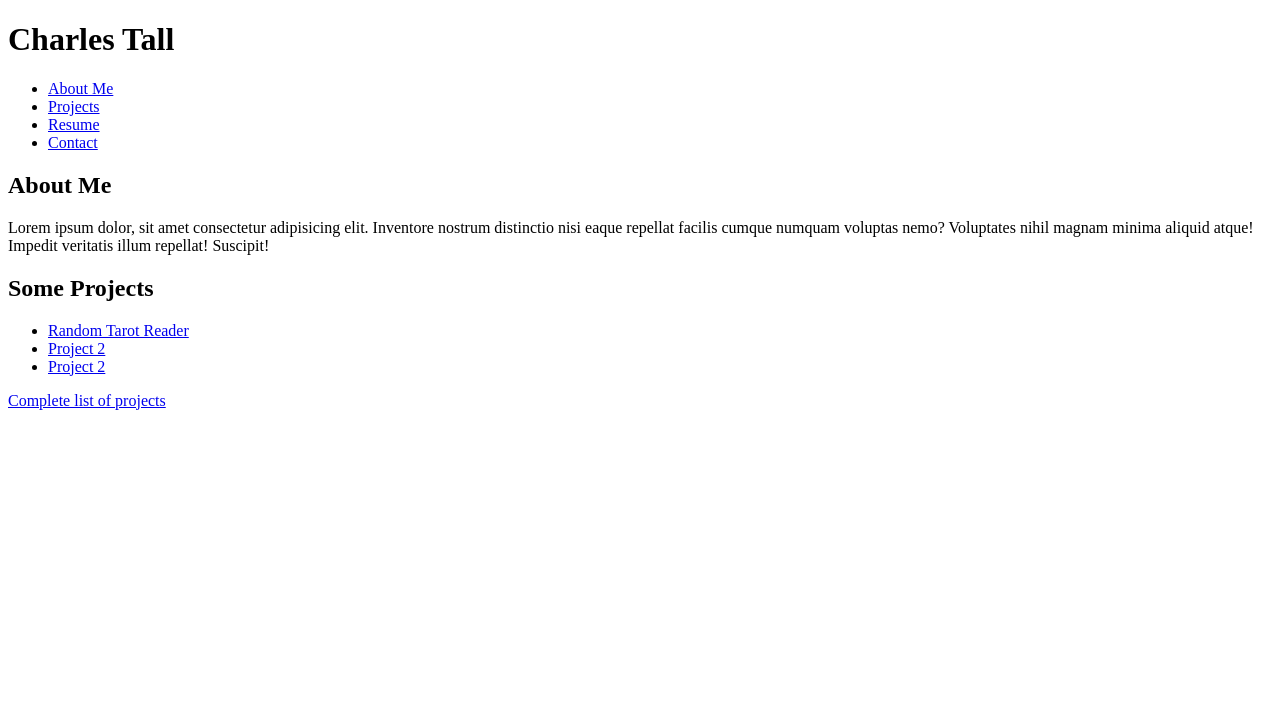
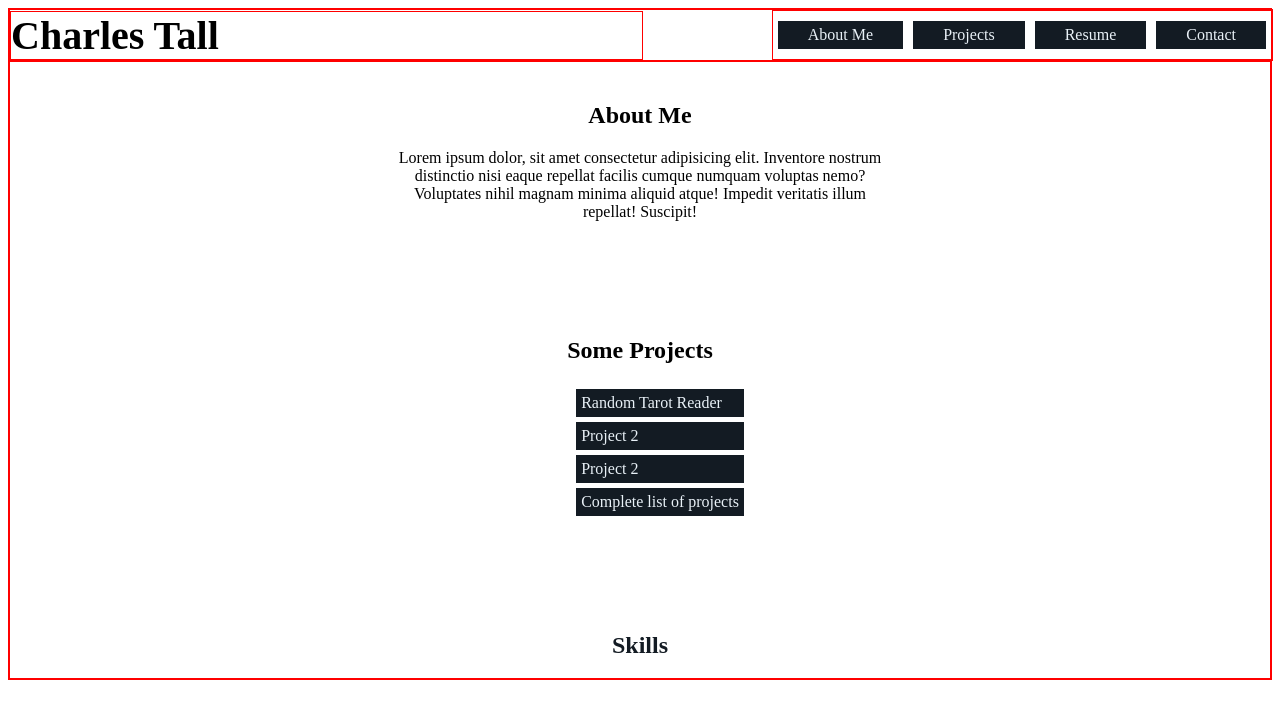
Before and after one commit to charlesdtall/charlesdtall.github.io, a plain HTML site: page index.html in a window 1280 px wide. Drawn offline with Linux system fonts and the light colour scheme.

Commit message:
first styling attempts

```diff
--- a/index.html
+++ b/index.html
@@ -3,6 +3,7 @@
 
 <head>
     <title>Charles Tall</title>
+    <link href="style.css" rel="stylesheet">
 </head>
 
 
@@ -11,26 +12,30 @@
         <h1>Charles Tall</h1>
         <nav>
             <ul>
-                <li><a href="#"">About Me</a></li>
-                <li><a href="#"">Projects</a></li>
-                <li><a href="#"">Resume</a></li>
-                <li><a href="#"">Contact</a></li>
+                <li><a href="#">About Me</a></li>
+                <li><a href="#">Projects</a></li>
+                <li><a href="#">Resume</a></li>
+                <li><a href="#">Contact</a></li>
             </ul>
         </nav>
     </header>
     <main>
-        <article>
+        <article class="aboutMe">
             <h1>About Me</h1>
             <p>Lorem ipsum dolor, sit amet consectetur adipisicing elit. Inventore nostrum distinctio nisi eaque repellat facilis cumque numquam voluptas nemo? Voluptates nihil magnam minima aliquid atque! Impedit veritatis illum repellat! Suscipit!</p>
         </article>
-        <section>
+        <section class="projects">
             <h2>Some Projects</h2>
-            <ul>
+            <ul class="projectList">
                 <li><a href="#">Random Tarot Reader</a></li>
                 <li><a href="#">Project 2</a></li>
                 <li><a href="#">Project 2</a></li>
+                <li><a href="#">Complete list of projects</li></p>
             </ul>
-            <p><a href="#">Complete list of projects</a></p>
+
+        </section>
+        <section class="skills">
+            <h2>Skills</h2>
         </section>
     </main>
     <footer>
--- /dev/null
+++ b/style.css
@@ -0,0 +1,108 @@
+
+:root {
+    --pFontSize: 16px;
+    --h1FontSize: 40px;
+    --h2FontSize: 32px;
+    --primaryColor: #e9f1f7;
+    --secondaryColor: #131b23;
+    --accentColor: #2274a5;
+}
+
+
+/* COMPOSITION */
+
+body {
+    border: 1px solid red;
+}
+
+main {
+    display: grid;
+    justify-content: center;
+    box-sizing: border-box;
+    border: 1px solid red;
+}
+
+header {
+    display: flex;
+    justify-content: space-between;
+    align-items: center;
+    width: 100%;
+    border: 1px solid red;
+}
+
+a {
+    color: var(--primaryColor);
+    text-decoration: none;
+}
+
+
+/* UTILITIES */
+
+
+/* BLOCKS */
+
+nav ul {
+    display: flex;
+    position: relative;
+    height: fit-content;
+    font-size: var(--pFontSize);
+    padding: 5px 0px;
+    border: 1px solid red;
+    margin: 0;
+}
+
+header h1 {
+    width: 50%;
+    border: 1px solid red;
+    font-size: var(--h1FontSize);
+    margin: 0;
+    position: relative;
+
+}
+
+
+
+li {
+    display: block;
+    list-style: none;
+    padding: 5px;
+    background-color: var(--secondaryColor);
+}
+
+header li {
+    padding: 5px 30px;
+    margin: 5px;
+}
+
+.aboutMe {
+    text-align: center;
+    margin: 20px 20px 80px;
+    max-width: 500px;
+}
+
+.projects {
+    align-content: center;
+    display: flex;
+    flex-direction: column;
+    margin-bottom: 80px;
+}
+
+.projects h2 {
+    text-align: center;
+}
+
+.projectList {
+    margin: 0 auto;
+    position: relative;
+    place-self: center;
+}
+
+.projectList li {
+    margin: 5px auto;
+    position: relative;
+}
+
+.skills h2 {
+    text-align: center;
+    color: var(--secondaryColor)
+}
```
